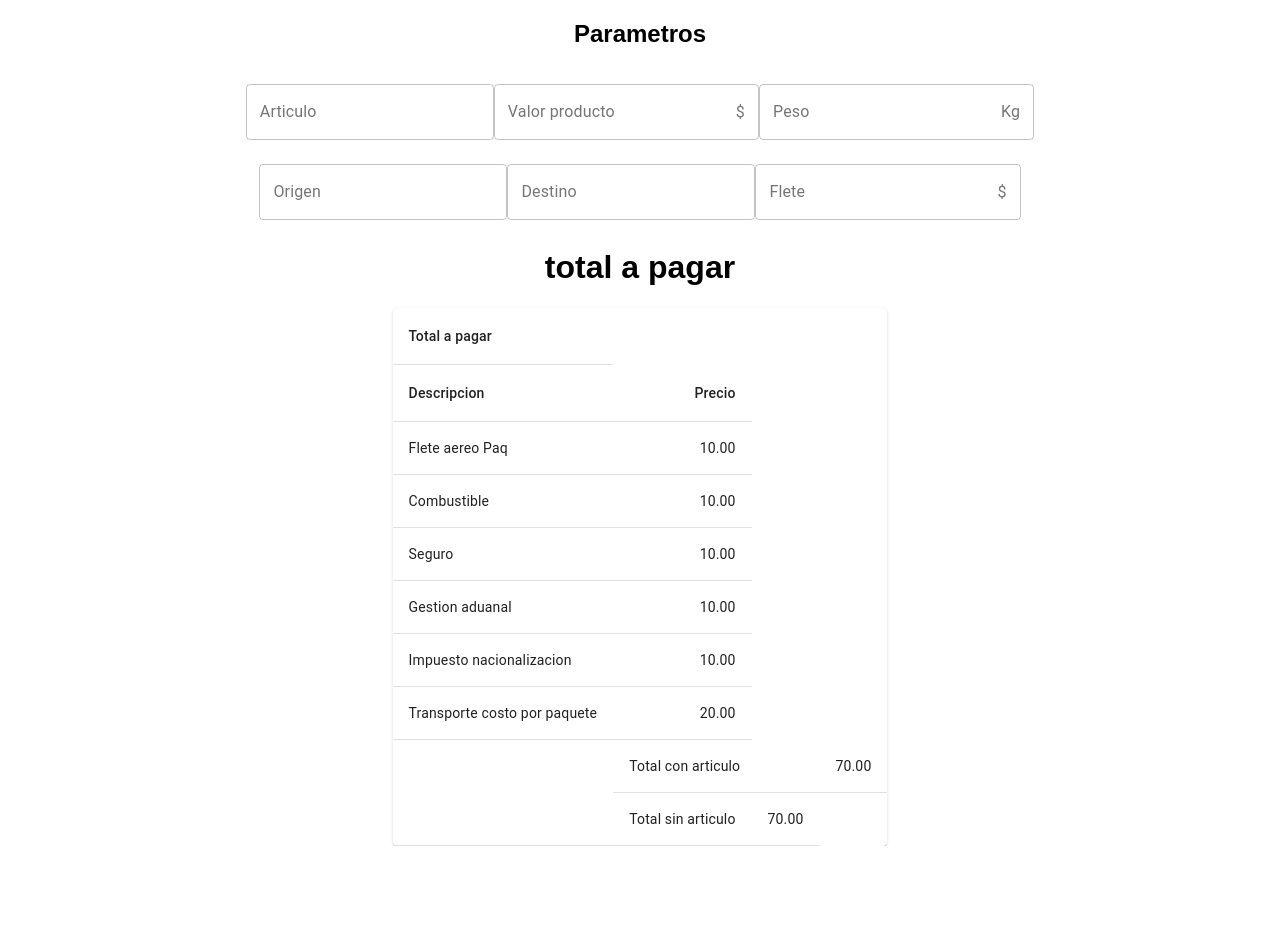
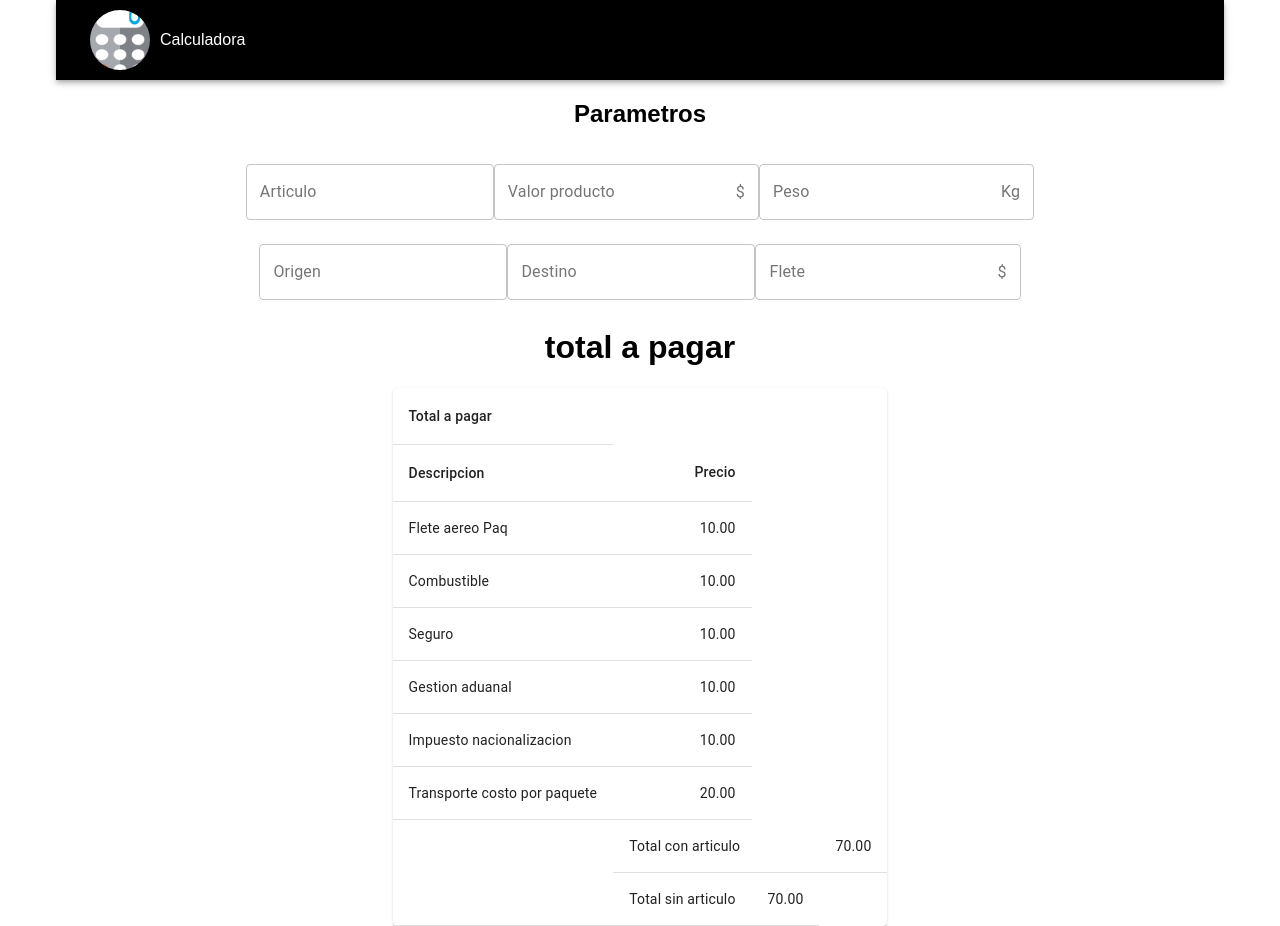
Before and after one commit to ulra/calculadoraEnvios, a React (Create React App) app: page / in a window 1280 px wide. Before the commit the page ends 846 px from the top, so only its background shows below. Built offline with nearby package versions, Linux system fonts and the light colour scheme.

Commit message:
Noviembre17

```diff
--- /dev/null
+++ b/src/components/AppBar.js
@@ -0,0 +1,36 @@
+import React from 'react';
+import AppBar from '@material-ui/core/AppBar';
+import Toolbar from '@material-ui/core/Toolbar';
+import Avatar from '@material-ui/core/Avatar';
+import { makeStyles } from '@material-ui/core/styles';
+import calculadora from './images/calculadora.png';
+
+const useStyles = makeStyles({
+    appbar: {
+        background: '#000000',
+    },
+
+    icono: {
+        margin: 10,
+        width: 60,
+        height: 60,
+        backgroundSize: '100%',
+    },
+
+
+});
+
+export default function Appbar() {
+    const classes = useStyles();
+
+    return (
+        <div>
+            <AppBar position="static" className={classes.appbar}>
+                <Toolbar>
+                    <Avatar src={calculadora} className={classes.icono} />
+                    Calculadora
+                </Toolbar>
+            </AppBar>
+        </div>
+    );
+}
--- a/src/components/Index.js
+++ b/src/components/Index.js
@@ -1,14 +1,19 @@
-import React, { Component } from 'react';
+import React from 'react';
 import { Grid, Row, Col } from 'react-flexbox-grid';
 import Formulario from './Formulario';
 import Pagar from './Pagar';
+import AppBar from './AppBar';
+import { makeStyles } from '@material-ui/core/styles';
 
-class Index extends Component {
-    render() {
+const useStyles = makeStyles({
+
+});
+
+export default function Index() {
         return (
             <Grid>
+                <AppBar />
                 <Row center="md">
-
                     <Col xs={12} md={12}>
                         <h2>Parametros</h2>
                         <Formulario />
@@ -19,11 +24,7 @@ class Index extends Component {
                         <h1>total a pagar</h1>
                         <Pagar />
                     </Col>
-
                 </Row>
             </Grid>
         );
-    }
 }
-
-export default Index;
--- a/src/components/Pagar.js
+++ b/src/components/Pagar.js
@@ -1,6 +1,6 @@
 import React from 'react';
 import { Grid, Row, Col } from 'react-flexbox-grid';
-//import Table from '@material-ui/core/Table';
+import Table from '@material-ui/core/Table';
 import TableBody from '@material-ui/core/TableBody';
 import TableCell from '@material-ui/core/TableCell';
 import TableHead from '@material-ui/core/TableHead';
@@ -36,6 +36,7 @@ export default function Pagar() {
                 <Row center="xs">
                     <Col>
                         <Paper>
+                            <Table>
                             <TableHead>
                                 <TableRow>
                                     <TableCell>
@@ -64,7 +65,8 @@ export default function Pagar() {
                                     <TableCell>Total sin articulo</TableCell>
                                     <TableCell align="rigth">{ccyFormat(invoiceTotalArt)}</TableCell>
                                 </TableRow>
-                            </TableBody>
+                                </TableBody>
+                        </Table>
                         </Paper>
                     </Col>
                 </Row>
```
Also changed, not shown: src/components/images/calculadora.png (added).
